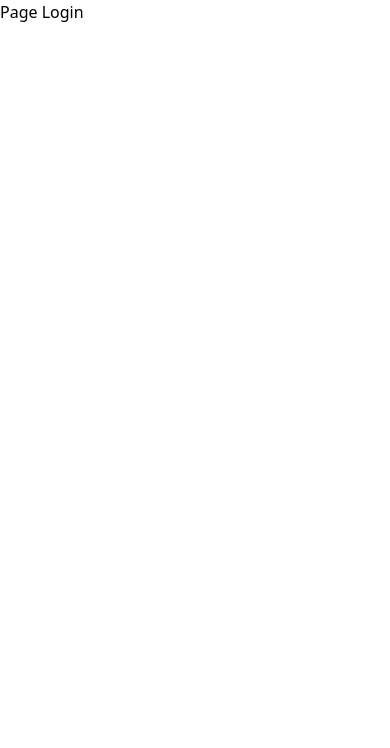
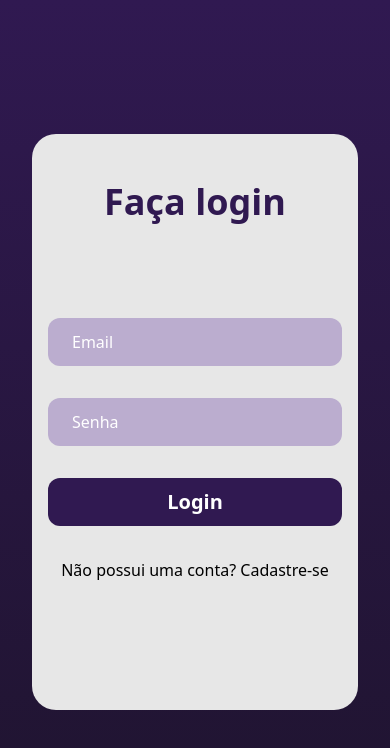
Before and after one commit to oMatheus-Farias/call_flow_manager, a React (Vite) app: page / in a window 390 px wide. Shown: the top 748 px of the page. Built offline with nearby package versions, Linux system fonts and the light colour scheme.

Commit message:
feat: adicionado estilização responsiva na pagina de login

```diff
--- a/src/index.css
+++ b/src/index.css
@@ -7,3 +7,7 @@
   padding: 0;
   box-sizing: border-box;
 }
+
+input::placeholder{
+  color: #FFF;
+}
--- a/src/pages/Login/index.tsx
+++ b/src/pages/Login/index.tsx
@@ -1,7 +1,35 @@
+import { Link } from "react-router-dom";
+
 export default function Login(){
   return(
-    <div>
-      Page Login
+    <div className=" w-full h-screen bg-gradient-to-t from-secondary to-primary items-center justify-center flex px-8" >
+      <div className=" bg-offWhite w-full max-w-3xl max-h-[36em] h-full px-4 pt-12 flex items-center rounded-3xl flex-col" >
+        <h1 className="text-4xl font-bold text-primary mb-24 sm:text-6xl" >
+          Faça login
+        </h1>
+
+        <form className="w-full flex flex-col items-center justify-center" >
+          <input
+            className="w-full rounded-xl h-12 max-w-lg px-6 items-center bg-placeholder text-white border-0 outline-none mb-8"
+            type="email"
+            placeholder="Email"
+          />
+
+          <input
+            className="w-full rounded-xl h-12 max-w-lg px-6 items-center bg-placeholder text-white border-0 outline-none mb-8"
+            type="password"
+            placeholder="Senha"
+          />
+
+          <button
+            type="submit"
+            className="w-full rounded-xl h-12 max-w-lg flex justify-center items-center bg-primary text-white font-bold cursor-pointer mb-8 text-xl" >
+              Login
+          </button>
+
+          <Link to='/register' >Não possui uma conta? Cadastre-se</Link>
+        </form>
+      </div>
     </div>
   );
 };
```
